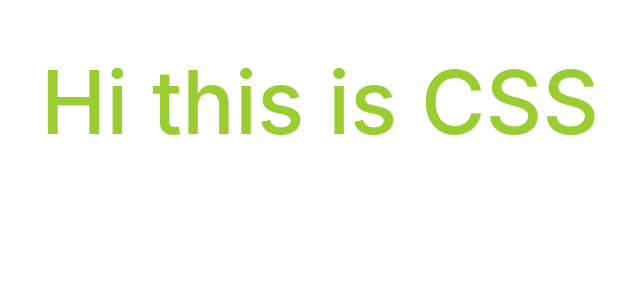
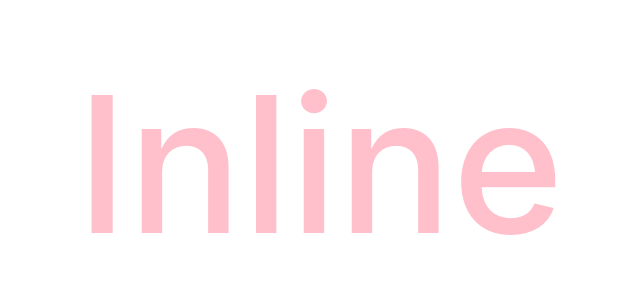
Before and after one commit to saitinku510/React-app, a React (Create React App) app: page / in a window 1280 px wide. Shown: the top 300 px of the page, without its empty margins (320-960 px from the left). Built offline with nearby package versions, Linux system fonts and the light colour scheme.

Commit message:
adding Inline styles

```diff
--- a/src/App.js
+++ b/src/App.js
@@ -11,6 +11,7 @@
 import UserGreeting from './Components/userGreeting'
 import NameList from './Components/nameList'
 import Stylesheet from './Components/Stylesheet'
+import Inline from './Components/inline'
 // import Counter from './Components/counter'
 
 function App() {
@@ -35,7 +36,8 @@
       {/* <ParentComponent /> */}
       {/* <UserGreeting /> */}
       {/* <NameList /> */}
-      <Stylesheet primary={true}/>
+      {/* <Stylesheet primary={true}/> */}
+      <Inline />
     </div>
   );
 }
--- /dev/null
+++ b/src/Components/inline.js
@@ -0,0 +1,15 @@
+import React from 'react'
+
+function Inline() {
+    const heading = {
+        fontSize : '190px',
+        color: 'pink'
+    }
+  return (
+    <div>
+      <h1 style={heading}>Inline</h1>
+    </div>
+  )
+}
+
+export default Inline
```
